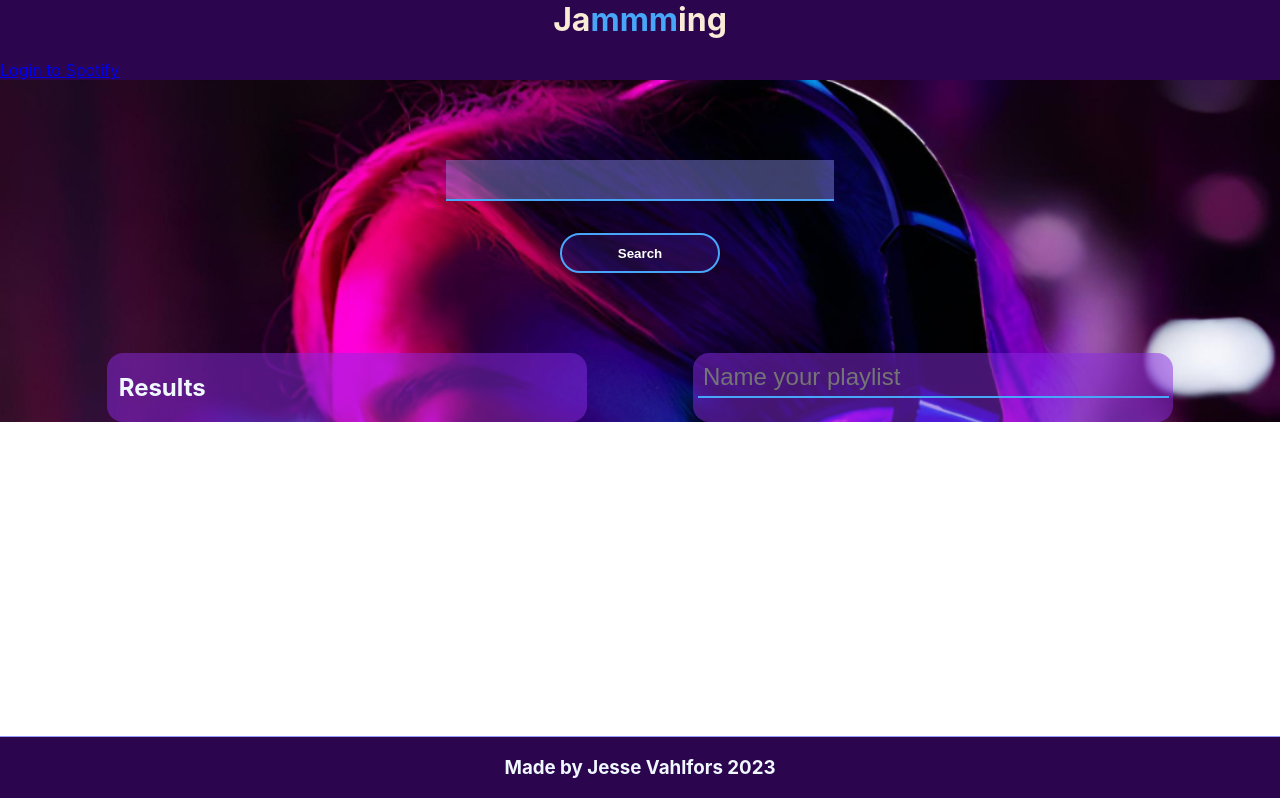
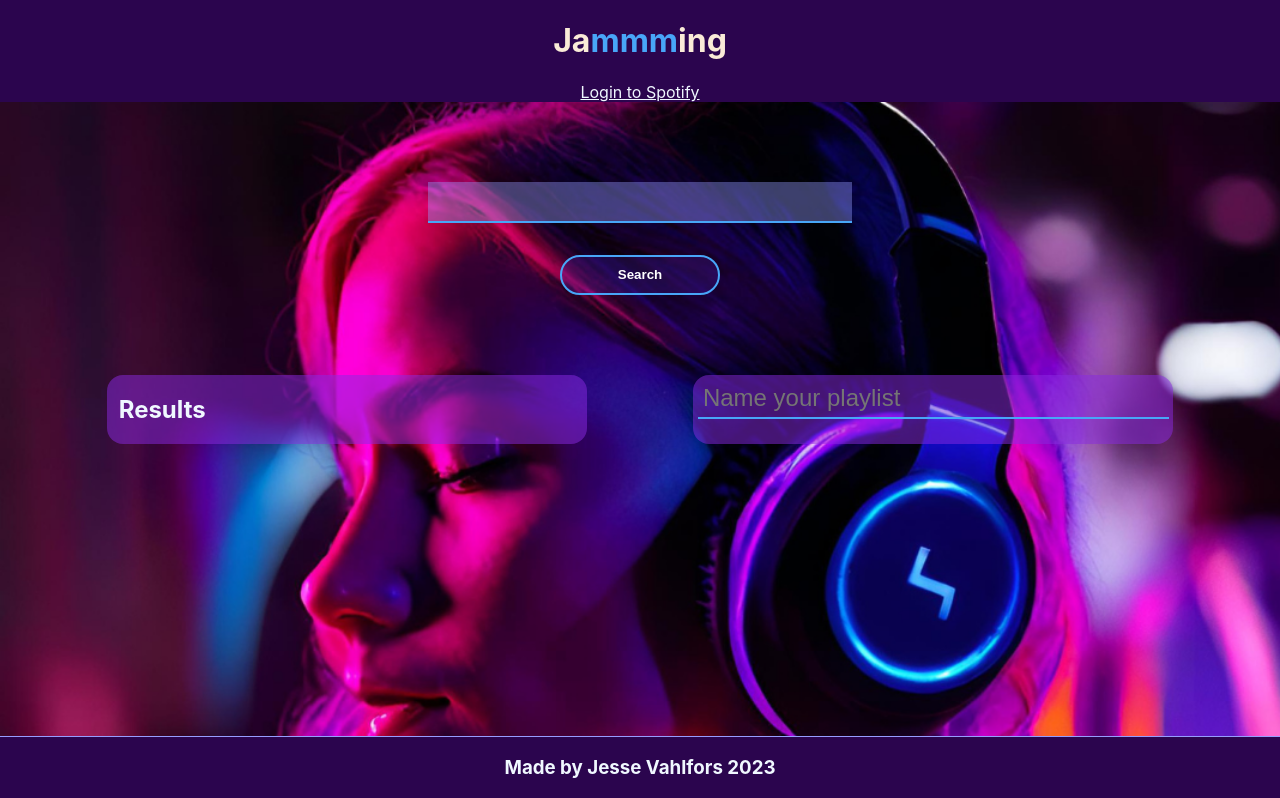
Before and after one commit to JesseVahlfors/Jammming, a React (Create React App) app: page / in a window 1280 px wide. Shown: the top 798 px of the page. Built offline with nearby package versions, Linux system fonts and the light colour scheme.

Commit message:
header styling

```diff
--- a/src/App.css
+++ b/src/App.css
@@ -39,12 +39,16 @@ footer {
 
 header {
   background-color: rgb(43, 5, 78);
+
+}
+
+header a {
+  color: aliceblue;
 }
 
 h1 {
   text-align: center;
   color:antiquewhite;
-  margin-top: 0em;
 }
 
 h2 {
@@ -61,10 +65,14 @@ span {
 .App {
   background-repeat: no-repeat;
   background-size: cover;
-  height: auto;
-  /* @media (max-width: 768px) {
-    height:auto;
-  } */
+  height: 100vw;
+  @media (max-width: 1024px) {
+    height:1000px;
+  }
+}
+
+.App-container {
+  padding-bottom: 5em;
 }
 
 .lists-container {
@@ -72,6 +80,19 @@ span {
   flex-direction: row;
   justify-content: space-evenly;
 
+}
+
+.loggedIn {
+  display: flex;
+  align-items: center;
+  flex-direction: row;
+  justify-content: space-between;
+}
+
+.loggedOut {
+  display: flex;
+  align-items: center;
+  flex-direction: column;
 }
 
 .playlist {
@@ -93,6 +114,9 @@ span {
   border-color: rgb(72, 166, 248);
   padding: 0.2em;
   margin: 0.2em;
+  @media (max-width: 768px) {
+    font-size: 1em;
+  }
 }
 
 .playlist input:focus {
@@ -128,7 +152,7 @@ span {
 }
 
 .searchbar input {
-  width: 30%;
+  max-width: 80%;
   background-color: rgb(150, 157, 255, 40%);
   color: aliceblue;
   font-size: 2em;
--- a/src/App.js
+++ b/src/App.js
@@ -71,17 +71,21 @@ function App() {
   return (
     <div className="App" style={{ backgroundImage: `url(${background})`}}>
       <header className="App-header" >
-        <h1>Ja<span>mmm</span>ing</h1>
+
         {token ? (
-          <>
+          <div className='loggedIn'>
             <h4 id={userId}>Logged in: {userId}</h4>
+            <h1>Ja<span>mmm</span>ing</h1>
             <button onClick={logout}>Logout</button>
-          </>
+          </div>
         ):(
-          <a href={authorizationUrl}>Login to Spotify</a>
+          <div className='loggedOut'>
+            <h1>Ja<span>mmm</span>ing</h1>
+            <a href={authorizationUrl}>Login to Spotify</a>
+          </div>
         )}
       </header>
-      <div>
+      <div className='App-container'>
         <SearchBar setSearchData={setSearchData} setLoading={setLoading} />
         <div className='lists-container'>
             {loading ? (
--- a/src/SearchBar.js
+++ b/src/SearchBar.js
@@ -15,6 +15,7 @@ export default function SearchBar (props) {
         if(!accessToken) {
             // Handle the case where there is no access token (user not logged in)
             console.log("User is not logged in.");
+            props.setLoading(false);
             return;
         }
 
```
